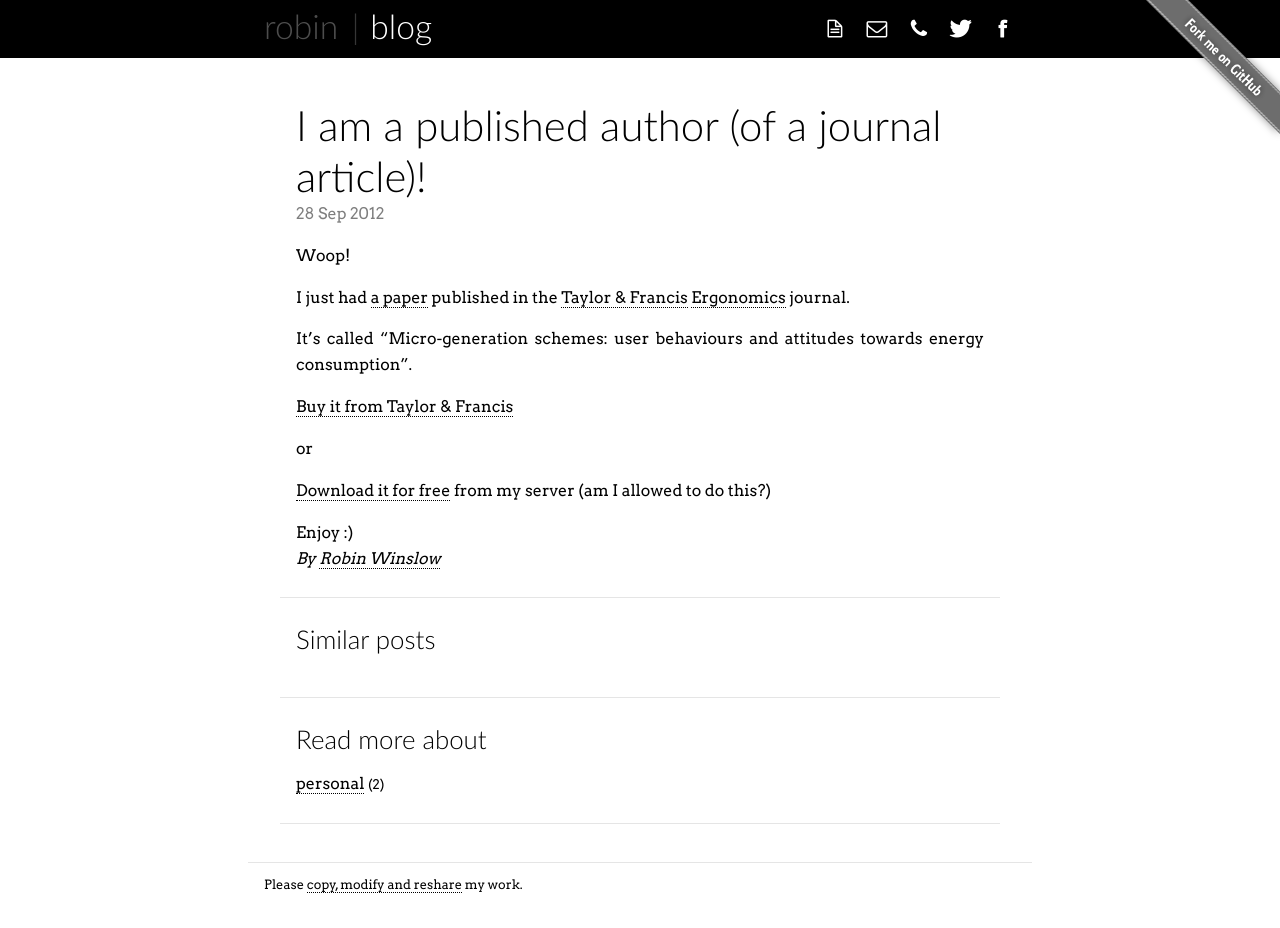
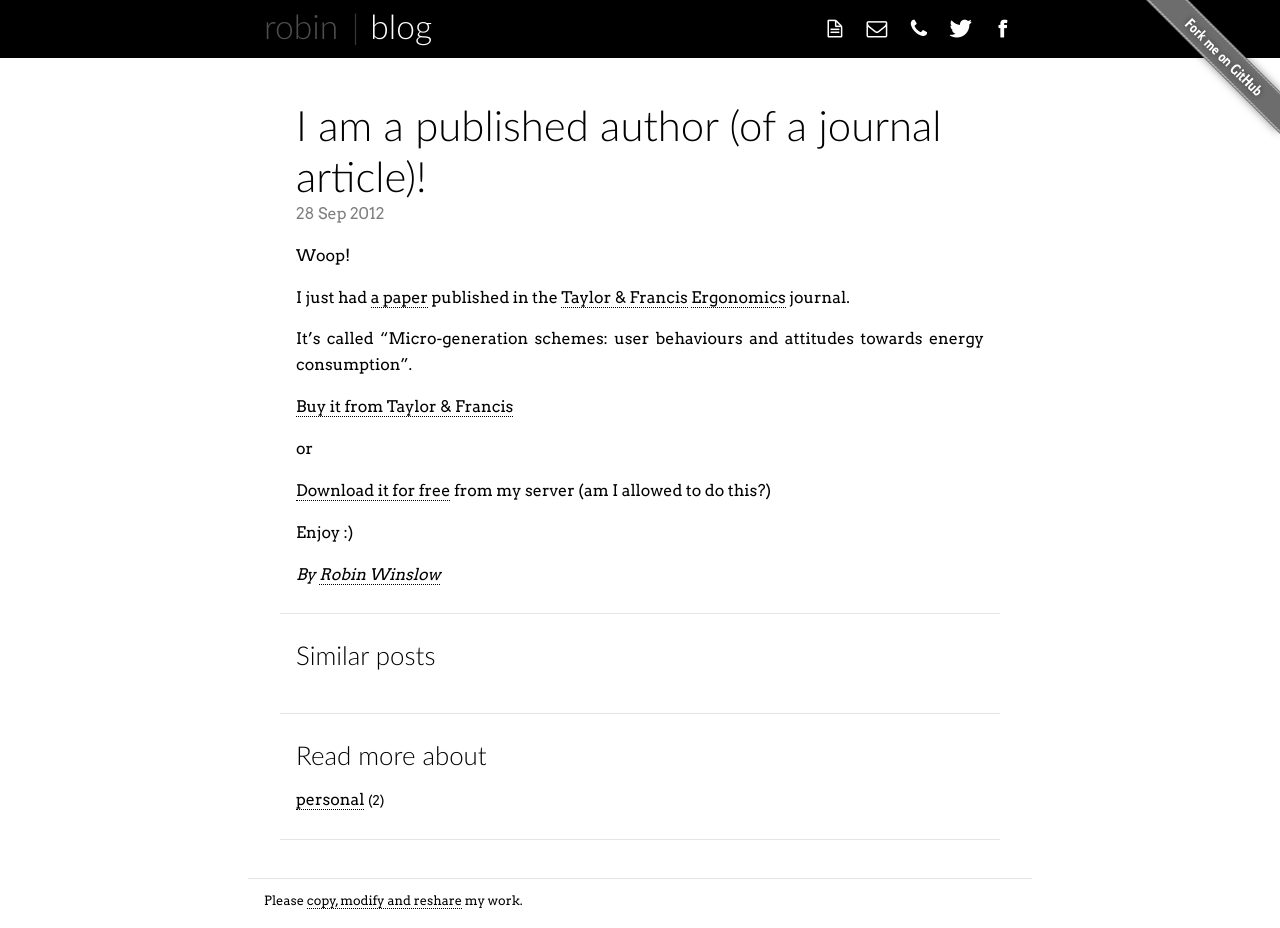
Before and after one commit to nottrobin/robinwinslow.uk, a Jekyll site: the page built from _posts/2012-09-28-i-am-a-published-author-of-a-journal-article.md, in a window 1280 px wide. Built offline with Jekyll 4.4.1, drawn with Linux system fonts in a browser that asks for light colours; Markdown is read by kramdown in place of the engine named in the settings; a script that is not in the unit is left out; comment, search, counter and statistics services are not loaded.

```diff
--- a/_layouts/post.html
+++ b/_layouts/post.html
@@ -11,7 +11,7 @@ layout: default
     {{ content }}
 
     <address class="author">
-        By <a href="http://robinwinslow.co.uk" rel="author">Robin Winslow</a>
+        <p>By <a href="http://robinwinslow.co.uk" rel="author">Robin Winslow</a></p>
     </address>
 </article>
 
```
